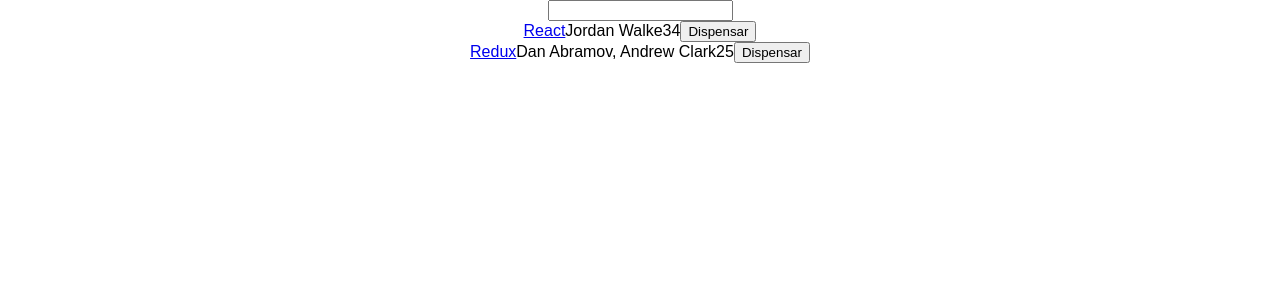
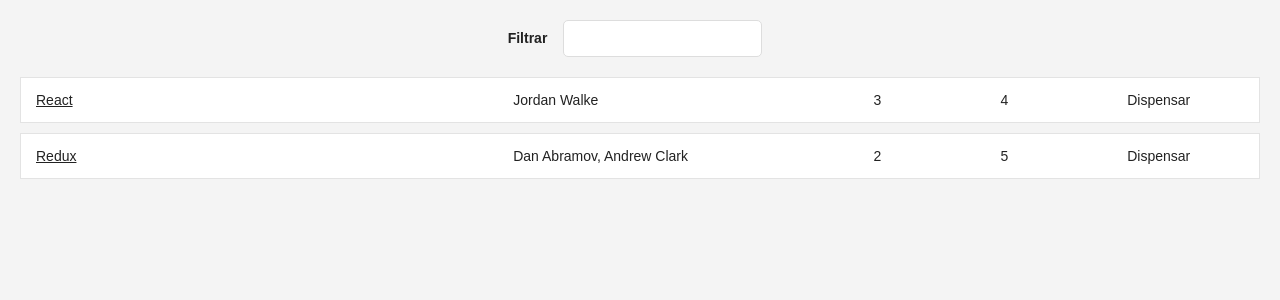
Before and after one commit to arilsonsouza/react-hakernews, a React (Create React App) app: page / in a window 1280 px wide. Shown: the top 300 px of the page. Built offline with nearby package versions, Linux system fonts and the light colour scheme.

Commit message:
Styling Components

```diff
--- a/src/App.css
+++ b/src/App.css
@@ -1,28 +1,6 @@
-.App {
+.page {
+  margin: 20px;
+}
+.interactions {
   text-align: center;
 }
-
-.App-logo {
-  animation: App-logo-spin infinite 20s linear;
-  height: 80px;
-}
-
-.App-header {
-  background-color: #222;
-  height: 150px;
-  padding: 20px;
-  color: white;
-}
-
-.App-title {
-  font-size: 1.5em;
-}
-
-.App-intro {
-  font-size: large;
-}
-
-@keyframes App-logo-spin {
-  from { transform: rotate(0deg); }
-  to { transform: rotate(360deg); }
-}
--- a/src/App.js
+++ b/src/App.js
@@ -1,7 +1,6 @@
 import React, { Component } from 'react';
 import Search from './components/search';
 import Table from './components/table';
-import logo from './logo.svg';
 import './App.css';
 
 const list = [
@@ -49,12 +48,16 @@ class App extends Component {
   render() {
     const { searchTerm, list } = this.state;
     return (
-      <div className="App">
+      <div className="page">
 
-        <Search
-          value={ searchTerm }
-          onChange={ this.onSearchChange }
-        />
+        <div className="interactions">
+          <Search
+            value={ searchTerm }
+            onChange={ this.onSearchChange }
+          >
+          Filtrar
+          </Search>
+        </div>
         <Table
           list={ list }
           pattern={ searchTerm }
--- /dev/null
+++ b/src/components/button/button.css
@@ -0,0 +1,15 @@
+button {
+    padding: 10px;
+    border-radius: 5px;
+    border: 1px solid #dddddd;
+    background: transparent;
+    color: #808080;
+    cursor: pointer;
+}
+
+button:hover {
+    color: #222;
+}
+*:focus {
+    outline: none;
+}
--- a/src/components/button/index.js
+++ b/src/components/button/index.js
@@ -1,13 +1,7 @@
-import React,{ Component } from 'react';
+import React from 'react';
+import './button.css';
 
-class Button extends Component{
-    render(){
-        const {
-            onClick,
-            className = '',
-            children,
-        } = this.props;
-
+const Button = ({ onClick, className = '', children }) => {
     return(
         <button
             onClick={ onClick }
@@ -18,6 +12,5 @@ class Button extends Component{
         </button>
     )
 }
-}
 
 export default Button;
--- a/src/components/search/index.js
+++ b/src/components/search/index.js
@@ -1,11 +1,14 @@
-import React, { Component } from 'react';
+import React from 'react';
+import './search.css';
 
-class Search extends Component{
-    render(){
-        const {value, onChange} = this.props;
+const Search = ({ value, onChange, children }) => {
     return(
         <form>
+            <label htmlFor="search">
+                { children }
+            </label>
             <input
+                id="search"
                 type="text"
                 value={ value }
                 onChange={ onChange }
@@ -13,6 +16,5 @@ class Search extends Component{
         </form>
     );
 }
-}
 
 export default Search;
--- /dev/null
+++ b/src/components/search/search.css
@@ -0,0 +1,12 @@
+input {
+    padding: 10px;
+    border-radius: 5px;
+    outline: none;
+    margin-right: 10px;
+    border: 1px solid #dddddd;
+}
+
+label{
+    margin-right: 1rem;
+    font-weight: 700;
+}
--- a/src/components/table/index.js
+++ b/src/components/table/index.js
@@ -1,25 +1,44 @@
-import React, { Component } from 'react';
+import React from 'react';
 import Button from '../button';
+import './table.css';
 
 const isSearched = (searchTerm) => (item) =>
   !searchTerm || item.title.toLowerCase().includes(searchTerm.toLowerCase());
 
-class Table extends Component{
-    render(){
-        const { list, pattern, onDismiss } = this.props;
+const largeColumn = {
+    width:  '40%'
+};
+
+const midColumn = {
+    width:  '30%'
+};
+
+const smallColumn = {
+    width:  '10%'
+};
+
+const Table = ({ list, pattern, onDismiss }) => {
     return (
-            <div>
+        <div className="table">
             {
                 list.filter(isSearched(pattern)).map((item =>
-                        <div key={ item.objectID }>
-                            <span>
+                    <div key={ item.objectID } className="table-row">
+                        <span style={ largeColumn }>
                             <a href={ item.url }>{ item.title }</a>
                         </span>
-                            <span>{ item.author }</span>
-                            <span>{ item.num_comments }</span>
-                            <span>{ item.points }</span>
-                            <span>
-                                <Button onClick={() => onDismiss(item.objectID)}>
+                        <span style={ midColumn }>
+                            { item.author }
+                        </span>
+                        <span style={ smallColumn }>
+                            { item.num_comments }
+                        </span>
+                        <span style={ smallColumn }>
+                            { item.points }
+                        </span>
+                        <span style={ smallColumn }>
+                            <Button onClick={() => onDismiss(item.objectID)}
+                                className="button-inline"
+                            >
                                 Dispensar
                             </Button>
                         </span>
@@ -29,6 +48,5 @@ class Table extends Component{
         </div>
     );
 }
-}
 
 export default Table;
--- /dev/null
+++ b/src/components/table/table.css
@@ -0,0 +1,60 @@
+a {
+    color: #222;
+}
+a:hover {
+    text-decoration: underline;
+}
+ul, li {
+    list-style: none;
+    padding: 0;
+    margin: 0;
+}
+
+.table {
+    margin: 20px 0;
+}
+.table-header {
+    display: flex;
+    line-height: 24px;
+    font-size: 16px;
+    padding: 0 10px;
+    justify-content: space-between;
+}
+.table-empty {
+    margin: 200px;
+    text-align: center;
+    font-size: 16px;
+}
+.table-row {
+    display: flex;
+    line-height: 24px;
+    white-space: nowrap;
+    margin: 10px 0;
+    padding: 10px;
+    background: #ffffff;
+    border: 1px solid #e3e3e3;
+}
+.table-header > span {
+    overflow: hidden;
+    text-overflow: ellipsis;
+    padding: 0 5px;
+}
+.table-row > span {
+    overflow: hidden;
+    text-overflow: ellipsis;
+    padding: 0 5px;
+}
+.button-inline {
+    border-width: 0;
+    background: transparent;
+    color: inherit;
+    text-align: inherit;
+    -webkit-font-smoothing: inherit;
+    padding: 0;
+    font-size: inherit;
+    cursor: pointer;
+}
+.button-active {
+    border-radius: 0;
+    border-bottom: 1px solid #38BB6C;
+}
--- a/src/index.css
+++ b/src/index.css
@@ -1,5 +1,7 @@
 body {
   margin: 0;
   padding: 0;
-  font-family: sans-serif;
+  color: #222;
+  background: #f4f4f4;
+  font: 400 14px CoreSans, Arial, sans-serif;
 }
```
Lines whose indentation alone changed are shown as unchanged.
